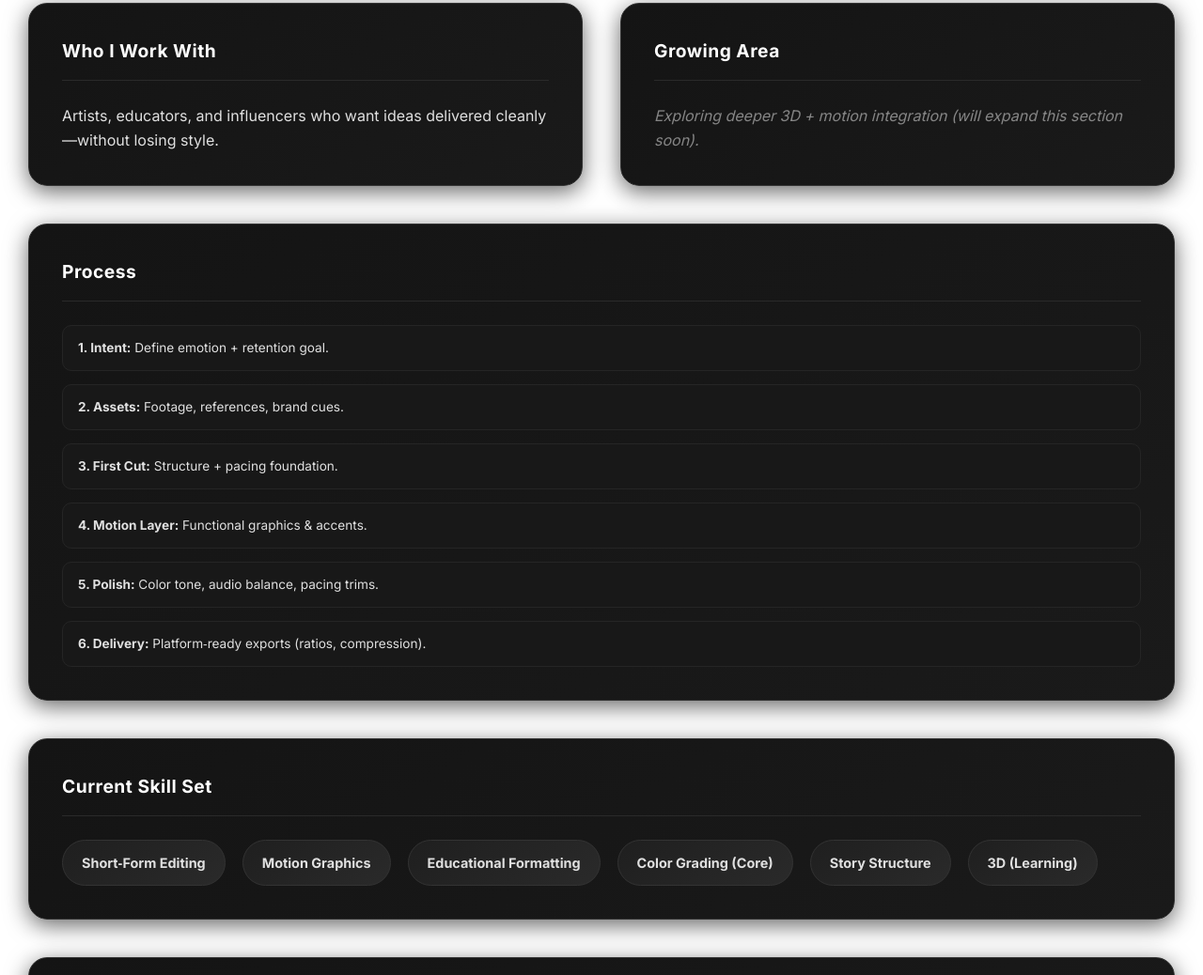
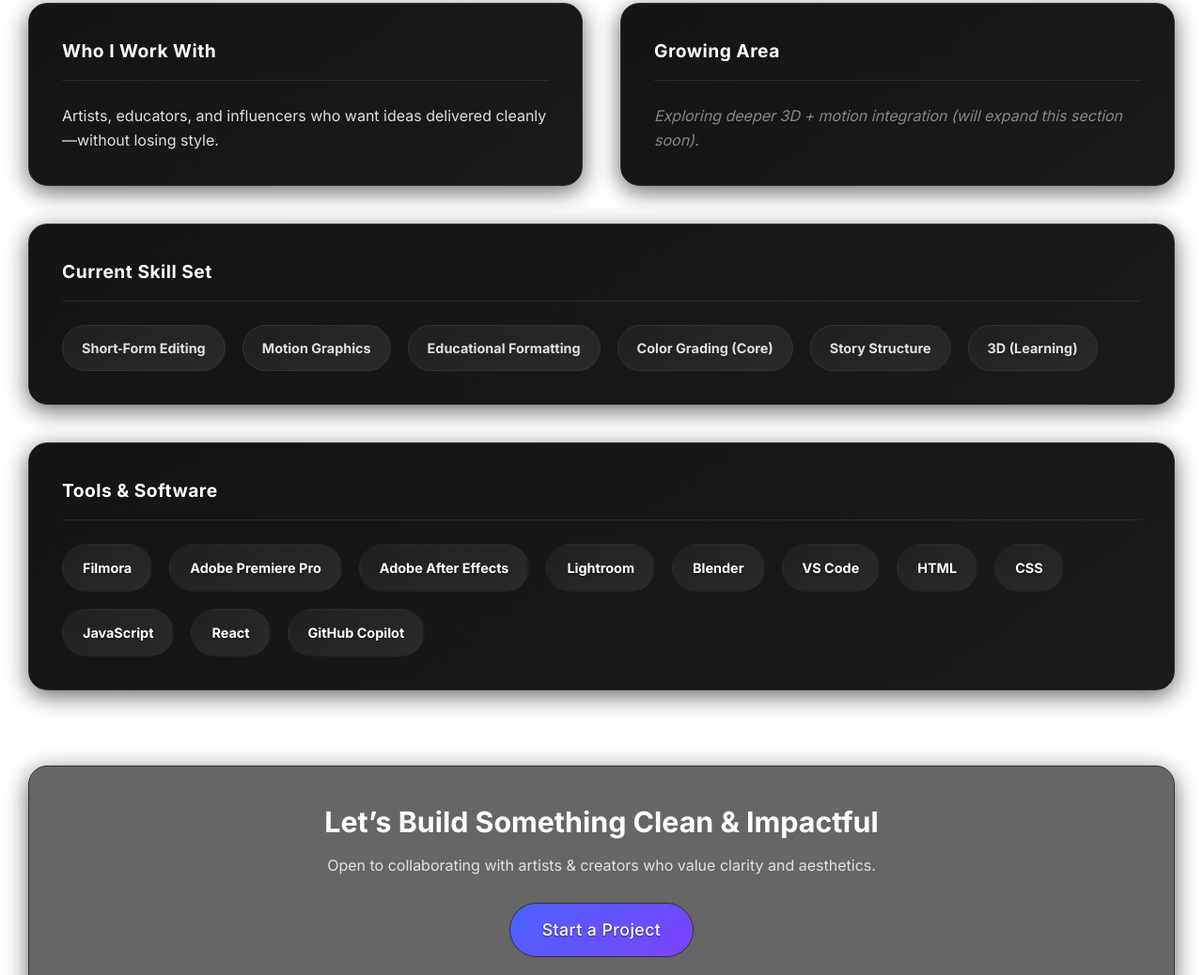
Before and after one commit to yashrv-004/yashrv-004.github.io, a plain HTML site: page about.html in a window 1280 px wide. Shown: the part 1539-2577 px from the top of the page at 94% size. Drawn offline with Linux system fonts and the light colour scheme.

Commit message:
Commented out the 'Process' section in about.html as requested.

```diff
--- a/about.html
+++ b/about.html
@@ -70,7 +70,7 @@
                 <h3>Growing Area</h3>
                 <p class="placeholder">Exploring deeper 3D + motion integration (will expand this section soon).</p>
             </div>
-            <div class="panel full-width">
+            <!-- <div class="panel full-width">
                 <h3>Process</h3>
                 <ul class="process-steps">
                     <li><strong>1. Intent:</strong> Define emotion + retention goal.</li>
@@ -80,7 +80,7 @@
                     <li><strong>5. Polish:</strong> Color tone, audio balance, pacing trims.</li>
                     <li><strong>6. Delivery:</strong> Platform‑ready exports (ratios, compression).</li>
                 </ul>
-            </div>
+            </div> -->
             <div class="panel full-width">
                 <h3>Current Skill Set</h3>
                 <div class="badges">
```
